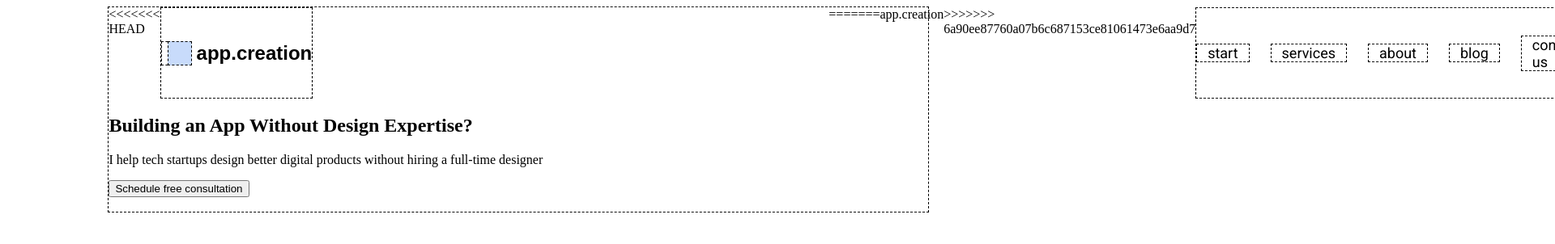
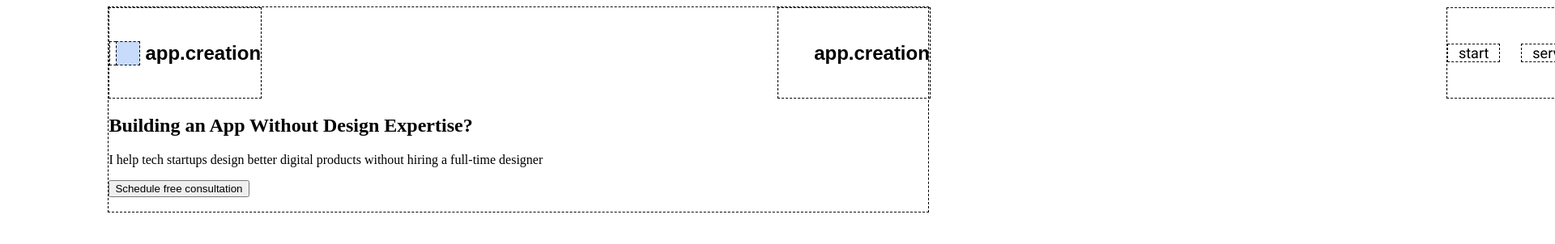
Before and after one commit to Oyuna02/NewProject, a plain HTML site: page index.html in a window 1280 px wide. Shown: the top 302 px of the page at 81% size, 1920 px wide, since content can reach past the window. Drawn offline with Linux system fonts and the light colour scheme; a web font is replaced by a local one.

Commit message:
Устранение ошибок

```diff
--- a/index.html
+++ b/index.html
@@ -12,15 +12,12 @@
 <body>
   <div class="wrapper">
      <header class="header">
-<<<<<<< HEAD
           <div class="logo">
             <div class="logo__circle logo__circle_color_dark-blue"></div>
             <div class="logo__circle logo__circle_color_blue"></div>
             app.creation
           </div>
-=======
-          <div class"logo">app.creation</div>
->>>>>>> 6a90ee87760a07b6c687153ce81061473e6aa9d7
+          <div class="logo">app.creation</div>
           <nav class="menu">
               <a class="menu__item" href="#">start</a>
               <a class="menu__item menu__item_active" href="#">services</a>
```
